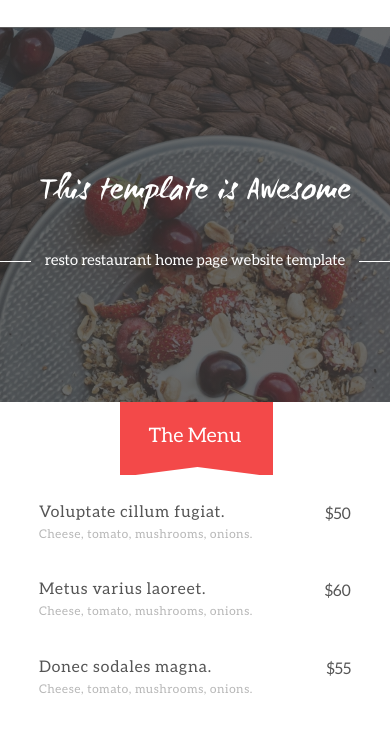
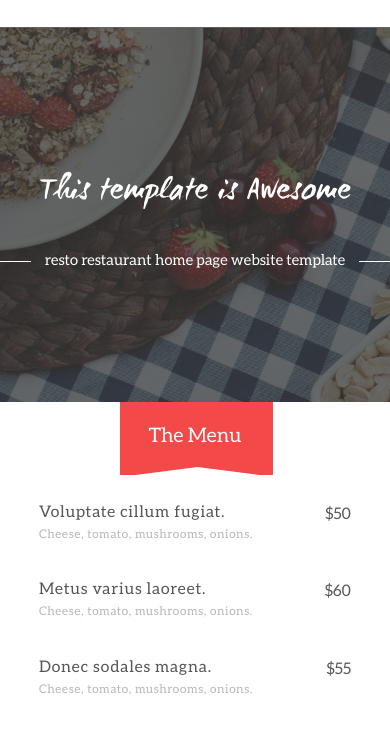
Before and after one commit to arestch/resto-template, a plain HTML site: page index.html in a window 390 px wide. Shown: the part 73-807 px from the top of the page. Drawn offline with nearby package versions, Linux system fonts and the light colour scheme.

Commit message:
Add files via upload

```diff
--- a/css/style.css
+++ b/css/style.css
@@ -30,10 +30,12 @@
 .intro-section {
   width: 100%;
   min-height: 375px;
-  height: 33vw;
-  background: linear-gradient(rgba(41, 41, 41, 0.7), rgba(41, 41, 41, 0.7)), url(../img/bg.jpg) no-repeat;
-  background-size: 100%, cover;
-  background-position: 100% 67%;
+  height: 25vw;
+  background: linear-gradient(rgba(41, 41, 41, 0.7), rgba(41, 41, 41, 0.7)), url(../img/bg.jpg) no-repeat 100% 30%;
+  background-attachment: fixed;
+  background-repeat: no-repeat;
+  background-size: 100% 80%;
+  background-position: 0px 0px;
   display: -ms-flexbox;
   display: flex;
   -ms-flex-direction: column;
@@ -400,7 +402,8 @@ html, body {
   margin: 0;
   padding: 0;
   min-width: 320px;
-  overflow-x: hidden; }
+  overflow-x: hidden;
+  -webkit-transform: translate3d(0, 0, 0); }
 
 .hamburger {
   display: none !important; }
@@ -436,7 +439,9 @@ html, body {
     width: 84%;
     margin-left: 11%; }
   .main-footer {
-    font-size: 14px; } }
+    font-size: 14px; }
+  .intro-section {
+    background-size: cover; } }
 
 /* Medium Devices, Desktops */
 @media only screen and (max-width: 992px) {
@@ -494,7 +499,8 @@ html, body {
     -ms-flex-wrap: wrap;
         flex-wrap: wrap;
     -ms-flex-pack: justify;
-        justify-content: space-between; }
+        justify-content: space-between;
+    margin-left: 15%; }
   .main-footer__copyright {
     margin-left: 25%; }
   .main-footer__address {
--- a/js/common.js
+++ b/js/common.js
@@ -1,11 +1,14 @@
 $(document).ready(function() {
-
+	let ease = 0.8;
 	let clicks = true;
 	let slides = $('.featured-dishes__all-dishes').children().length;
   let slideWidth = $('.featured-dishes__wrapper').outerWidth();
   let roundedSlideWidth = slideWidth.toFixed(2);
   let min = 0;
   let max = -((slides-1) * slideWidth);
+
+
+
   Number.prototype.roundTo = function(nTo) {
     nTo = nTo || 2;
     return Math.round(this * (1 / nTo) ) * nTo;
```
Also changed, not shown: css/style.min.css.
